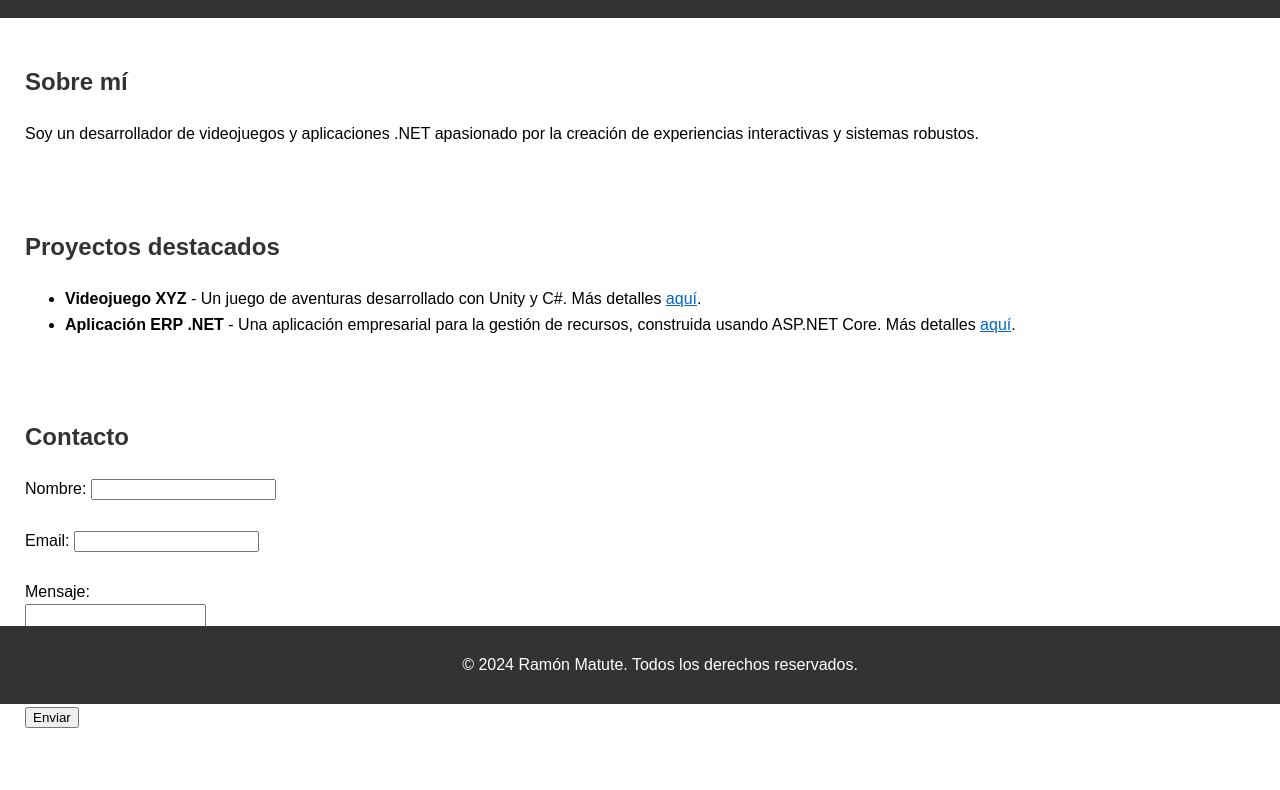
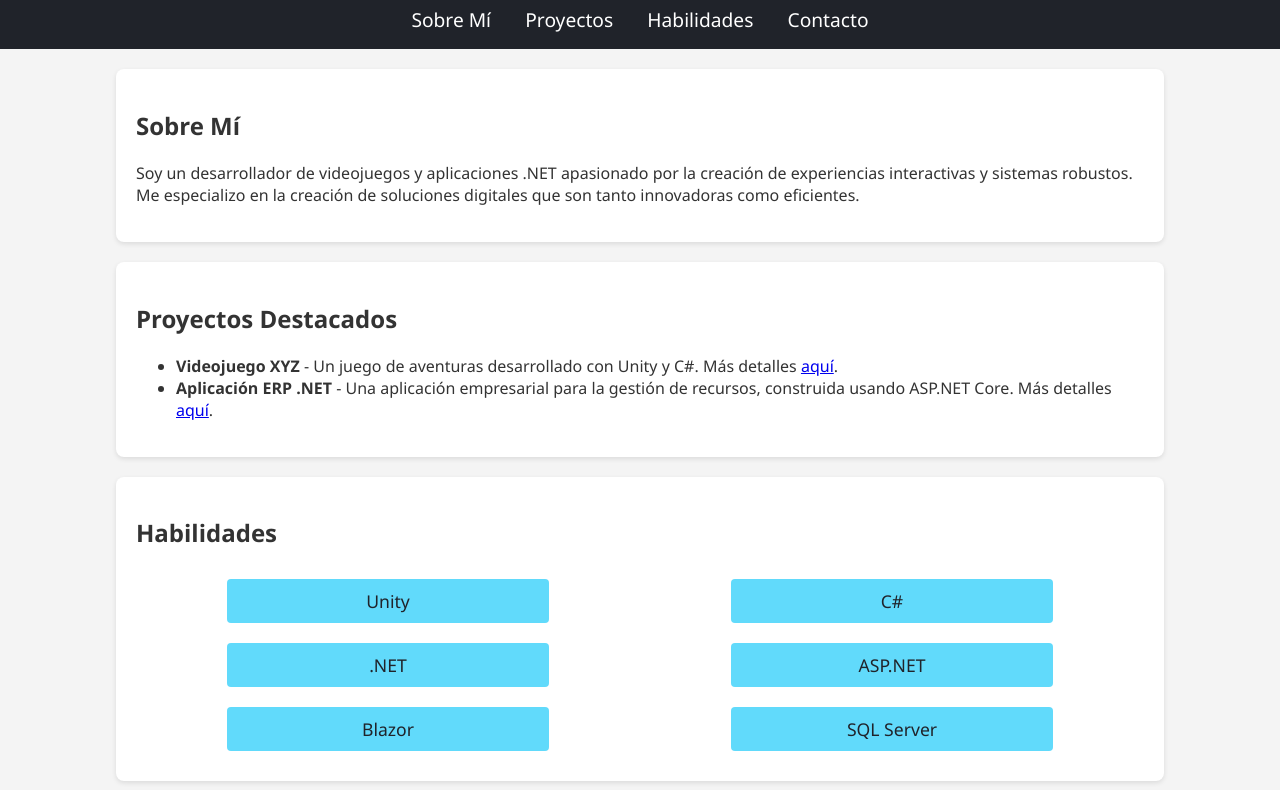
Before and after one commit to RamonMatute2003/RamonMatute2003.github.io, a plain HTML site: page index.html in a window 1280 px wide. Shown: the part 96-886 px from the top of the page. Before the commit the page ends 850 px from the top, so only its background shows below. Drawn offline with Linux system fonts and the light colour scheme.

Commit message:
Update index.html

```diff
--- a/index.html
+++ b/index.html
@@ -5,44 +5,87 @@
     <meta name="viewport" content="width=device-width, initial-scale=1.0">
     <title>Portafolio de Desarrollador de Videojuegos y .NET</title>
     <style>
-        body { font-family: Arial, sans-serif; line-height: 1.6; margin: 0; padding: 0; }
-        header { background: #333; color: #fff; padding: 10px 20px; text-align: center; }
-        section { padding: 20px; margin: 5px; }
-        footer { background: #333; color: #fff; text-align: center; padding: 10px 20px; position: fixed; width: 100%; bottom: 0; }
-        h2 { color: #333; }
-        a { color: #06c; }
+        /* Estilos básicos */
+        body { font-family: 'Segoe UI', Tahoma, Geneva, Verdana, sans-serif; margin: 0; background-color: #f4f4f4; color: #333; }
+        header, footer { background: #20232a; color: white; padding: 1em 0; text-align: center; }
+        section { margin: 20px; padding: 20px; background: white; border-radius: 8px; box-shadow: 0 2px 5px rgba(0,0,0,0.1); }
+
+        /* Estilo del contenedor principal */
+        .container { width: 85%; max-width: 1200px; margin: auto; }
+
+        /* Estilos para la navegación */
+        nav { text-align: center; margin-top: 10px; }
+        nav a { text-decoration: none; color: white; margin: 0 15px; font-size: 1.2em; }
+
+        /* Tarjetas de habilidades */
+        .skills { display: flex; justify-content: space-around; flex-wrap: wrap; }
+        .skill { background: #61dafb; padding: 10px; border-radius: 4px; margin: 10px; flex-basis: 30%; text-align: center; color: #20232a; font-size: 1.1em; }
+
+        /* Estilos del formulario */
+        form * { display: block; width: 90%; margin: 10px auto; }
+        input, textarea { padding: 10px; border-radius: 4px; border: 1px solid #ccc; }
+        button { padding: 10px 20px; background: #61dafb; color: white; border: none; border-radius: 4px; cursor: pointer; }
+        button:hover { background: #4095c6; }
+
+        /* Media queries para responsividad */
+        @media (max-width: 768px) {
+            .skills .skill { flex-basis: 45%; }
+        }
+
+        @media (max-width: 480px) {
+            .skills .skill { flex-basis: 100%; }
+        }
     </style>
 </head>
 <body>
     <header>
-        <h1>Portafolio de Desarrollador de Videojuegos y .NET</h1>
+        <div class="container">
+            <h1>Portafolio de Ramón Matute</h1>
+            <nav>
+                <a href="#about">Sobre Mí</a>
+                <a href="#projects">Proyectos</a>
+                <a href="#skills">Habilidades</a>
+                <a href="#contact">Contacto</a>
+            </nav>
+        </div>
     </header>
 
-    <section>
-        <h2>Sobre mí</h2>
-        <p>Soy un desarrollador de videojuegos y aplicaciones .NET apasionado por la creación de experiencias interactivas y sistemas robustos.</p>
+    <div class="container">
+        <section id="about">
+            <h2>Sobre Mí</h2>
+            <p>Soy un desarrollador de videojuegos y aplicaciones .NET apasionado por la creación de experiencias interactivas y sistemas robustos. Me especializo en la creación de soluciones digitales que son tanto innovadoras como eficientes.</p>
         </section>
 
-    <section>
-        <h2>Proyectos destacados</h2>
+        <section id="projects">
+            <h2>Proyectos Destacados</h2>
             <ul>
                 <li><strong>Videojuego XYZ</strong> - Un juego de aventuras desarrollado con Unity y C#. Más detalles <a href="#">aquí</a>.</li>
                 <li><strong>Aplicación ERP .NET</strong> - Una aplicación empresarial para la gestión de recursos, construida usando ASP.NET Core. Más detalles <a href="#">aquí</a>.</li>
             </ul>
         </section>
 
-    <section>
+        <section id="skills">
+            <h2>Habilidades</h2>
+            <div class="skills">
+                <div class="skill">Unity</div>
+                <div class="skill">C#</div>
+                <div class="skill">.NET</div>
+                <div class="skill">ASP.NET</div>
+                <div class="skill">Blazor</div>
+                <div class="skill">SQL Server</div>
+            </div>
+        </section>
+
+        <section id="contact">
             <h2>Contacto</h2>
             <form>
-            <label for="name">Nombre:</label>
-            <input type="text" id="name" name="name" required><br><br>
-            <label for="email">Email:</label>
-            <input type="email" id="email" name="email" required><br><br>
-            <label for="message">Mensaje:</label><br>
-            <textarea id="message" name="message" rows="4" required></textarea><br><br>
+                <input type="text" id="name" name="name" placeholder="Tu Nombre" required>
+                <input type="email" id="email" name="email" placeholder="Tu Email" required>
+                <textarea id="message" name="message" rows="4" placeholder="Tu Mensaje" required></textarea>
                 <button type="submit">Enviar</button>
             </form>
         </section>
+    </div>
 
     <footer>
         <p>&copy; 2024 Ramón Matute. Todos los derechos reservados.</p>
```
Lines whose indentation alone changed are shown as unchanged.
